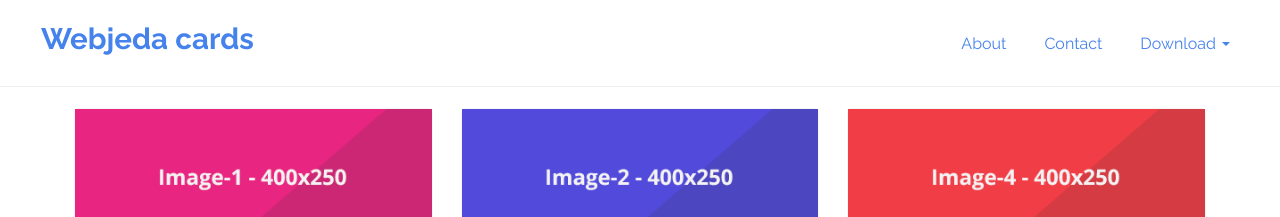
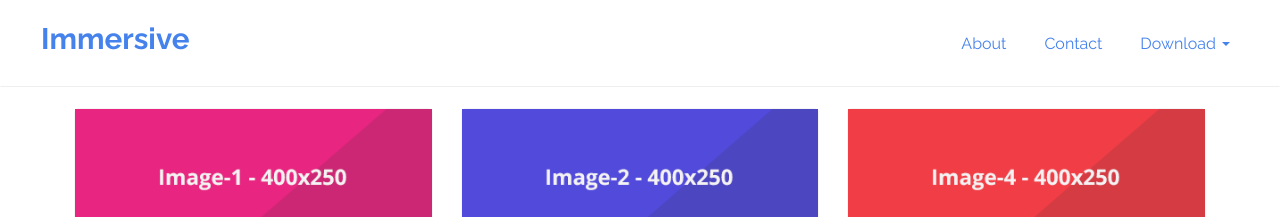
Before and after one commit to PMASTUDIO/immersive, a Jekyll site: the page built from index.html, in a window 1280 px wide. Shown: the top 217 px of the page. Built offline with Jekyll 4.4.1, drawn with Linux system fonts in a browser that asks for light colours; the list of posts is cut into pages by our own code; some of the changed lines change nothing that is shown.

Commit message:
Initial config

```diff
--- a/_config.yml
+++ b/_config.yml
@@ -6,13 +6,13 @@
 # 'jekyll serve'. If you change this file, please restart the server process.
 
 # Site settings
-title: Webjeda cards
-email: your-email@domain.com
+title: Immersive
+email: pganme@gmail.com
 description: > # this means to ignore newlines until "baseurl:"
-  Webjeda Cards is a Bootstrap based jekyll theme for portfolio, photography or any kind of blog.
+  A simple blog for who likes technology.
 
 
-baseurl: "/cards" # the subpath of your site, e.g. /blog
+baseurl: "/immersive" # the subpath of your site, e.g. /blog
 url: "http://webjeda.com" # the base hostname & protocol for your site
 
 #sidebar
```
